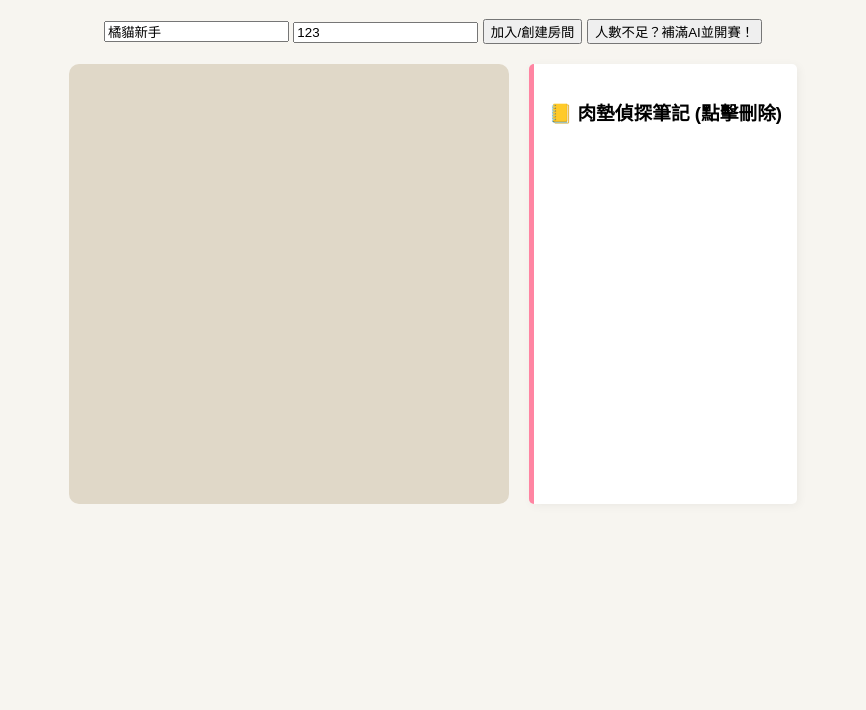
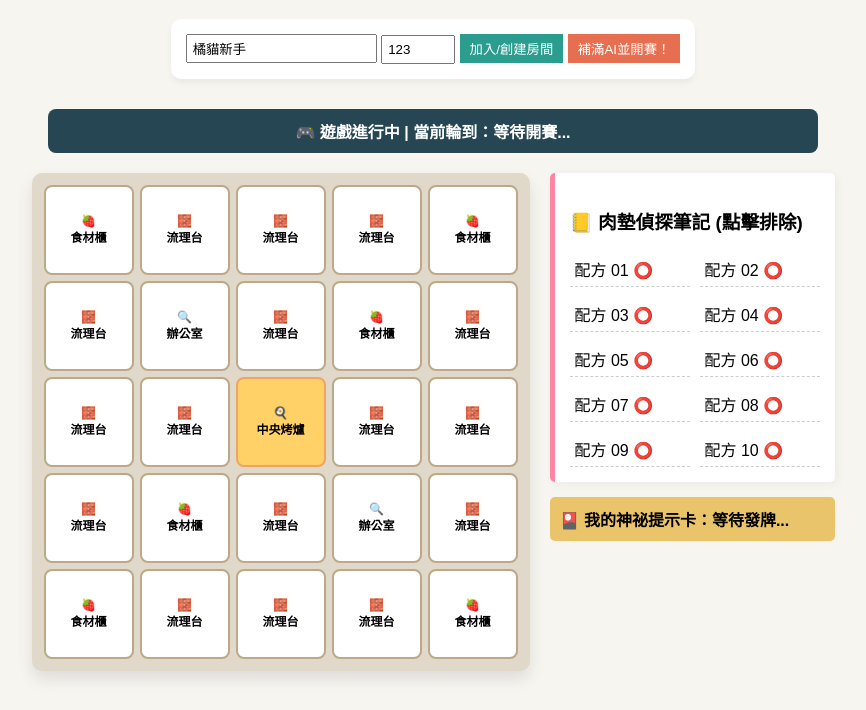
Before and after one commit to yii177/meow-bakery, a website: page public/index.html in a window 1280 px wide. Both pictures are taken after a click on the button "加入/創建房間". Shown: the part 90-800 px from the top of the page, without its empty margins (207-1073 px from the left). Drawn offline with nearby package versions, Linux system fonts and the light colour scheme; no server answers.

Commit message:
Update index.html

```diff
--- a/public/index.html
+++ b/public/index.html
@@ -3,52 +3,63 @@
 <head>
     <meta charset="UTF-8">
     <meta name="viewport" content="width=device-width, initial-scale=1.0">
-    <title>貓貓麵包店的完美配方 - 網頁版</title>
+    <title>貓貓麵包店的完美配方 - 連線動態版</title>
     <style>
         body { font-family: 'Arial', sans-serif; background-color: #f7f5f0; margin: 0; padding: 20px; text-align: center; }
+        .setup-panel { background: white; padding: 15px; border-radius: 10px; margin-bottom: 20px; display: inline-block; box-shadow: 0 4px 6px rgba(0,0,0,0.05); }
         .game-container { display: flex; flex-wrap: wrap; justify-content: center; gap: 20px; margin-top: 20px; }
-        /* 5x5 地圖樣式 */
-        .board { display: grid; grid-template-columns: repeat(5, 80px); grid-template-rows: repeat(5, 80px); gap: 5px; background: #e0d8c8; padding: 10px; border-radius: 10px; }
-        .tile { background-color: #fff; border: 2px solid #bda88a; border-radius: 8px; display: flex; flex-direction: column; align-items: center; justify-content: center; font-size: 12px; cursor: pointer; transition: transform 0.2s; }
-        .tile:hover { transform: scale(1.05); }
-        .center-tile { background-color: #ffd166; font-weight: bold; }
-        /* 偵探筆記本樣式 */
-        .notebook { background: #fff; border-left: 5px solid #ff85a2; padding: 15px; border-radius: 5px; box-shadow: 2px 2px 10px rgba(0,0,0,0.05); text-align: left; min-width: 200px; }
+        .board { display: grid; grid-template-columns: repeat(5, 90px); grid-template-rows: repeat(5, 90px); gap: 6px; background: #e0d8c8; padding: 12px; border-radius: 10px; box-shadow: 0 8px 16px rgba(0,0,0,0.1); }
+        .tile { background-color: #fff; border: 2px solid #bda88a; border-radius: 8px; display: flex; flex-direction: column; align-items: center; justify-content: center; font-size: 12px; cursor: pointer; transition: all 0.2s; position: relative; font-weight: bold; }
+        .tile:hover { transform: scale(1.05); background-color: #fffdf9; }
+        .center-tile { background-color: #ffd166; border-color: #f4a261; }
+        .notebook { background: #fff; border-left: 5px solid #ff85a2; padding: 15px; border-radius: 5px; box-shadow: 2px 2px 10px rgba(0,0,0,0.05); text-align: left; min-width: 250px; }
         .notebook-grid { display: grid; grid-template-columns: repeat(2, 1fr); gap: 10px; margin-top: 10px; }
         .note-item { cursor: pointer; padding: 5px; border-bottom: 1px dashed #ccc; }
+        .status-bar { width: 100%; max-width: 750px; background: #264653; color: white; padding: 10px; border-radius: 8px; margin: 10px auto; font-weight: bold; display: none; }
+        .player-tag { position: absolute; bottom: 4px; background: #e76f51; color: white; padding: 2px 6px; border-radius: 10px; font-size: 10px; font-weight: bold; }
+        .hand-panel { background: #e9c46a; padding: 10px; border-radius: 5px; margin-top: 15px; font-weight: bold; text-align: left; }
     </style>
-    <!-- 引入 Socket.io 與前端邏輯 -->
     <script src="/socket.io/socket.io.js"></script>
 </head>
 <body>
 
     <h1>🐾 貓貓麵包店的完美配方 🐾</h1>
-    <div id="lobby">
-        <input type="text" id="playerName" placeholder="輸入你的貓咪暱稱" value="橘貓新手">
-        <input type="text" id="roomId" placeholder="房間號碼 (例如: 123)" value="123">
-        <button onclick="joinRoom()">加入/創建房間</button>
-        <button onclick="startGame()">人數不足？補滿AI並開賽！</button>
+
+    <div class="setup-panel" id="lobby">
+        <input type="text" id="playerName" placeholder="貓咪暱稱" value="橘貓新手" style="padding: 5px;">
+        <input type="text" id="roomId" placeholder="房間號碼" value="123" style="padding: 5px; width: 60px;">
+        <button onclick="joinRoom()" style="padding: 5px 10px; background: #2a9d8f; color: white; border: none; cursor: pointer;">加入/創建房間</button>
+        <button onclick="startGame()" style="padding: 5px 10px; background: #e76f51; color: white; border: none; cursor: pointer;">補滿AI並開賽！</button>
     </div>
 
+    <div class="status-bar" id="statusBar">🎮 遊戲進行中 | 當前輪到：等待開賽...</div>
+
     <div class="game-container" id="gameScreen" style="display:none;">
-        <!-- 左側：5x5 地圖 -->
         <div class="board" id="kitchenBoard"></div>
 
-        <!-- 右側：肉墊偵探筆記本 -->
-        <div class="notebook">
-            <h3>📒 肉墊偵探筆記 (點擊刪除)</h3>
-            <div class="notebook-grid" id="notebookGrid"></div>
+        <div>
+            <div class="notebook">
+                <h3>📒 肉墊偵探筆記 (點擊排除)</h3>
+                <div class="notebook-grid" id="notebookGrid"></div>
+            </div>
+            <div class="hand-panel" id="handPanel">🎴 我的神祕提示卡：等待發牌...</div>
         </div>
     </div>
 
     <script>
         const socket = io();
+        let myId = null;
+        let gameState = { players: [], board: Array(25).fill('🧱 流理台') };
 
         function joinRoom() {
             const roomId = document.getElementById('roomId').value;
             const playerName = document.getElementById('playerName').value;
             socket.emit('joinRoom', { roomId, playerName });
+            myId = socket.id;
             document.getElementById('gameScreen').style.display = 'flex';
+            document.getElementById('statusBar').style.display = 'block';
+            initBoardUI();
+            initNotebookUI();
         }
 
         function startGame() {
@@ -56,22 +67,31 @@
             socket.emit('startGame', roomId);
         }
 
-        // 初始化 5x5 地圖與筆記本 UI
-        function initUI() {
+        // 靜態生成 5x5 地圖基礎外觀
+        function initBoardUI() {
             const board = document.getElementById('kitchenBoard');
             board.innerHTML = '';
             for (let i = 0; i < 25; i++) {
                 const tile = document.createElement('div');
                 tile.classList.add('tile');
+                tile.id = `tile-${i}`;
                 if (i === 12) {
                     tile.classList.add('center-tile');
-                    tile.innerText = '🍳\n中央烤爐';
+                    tile.innerHTML = '🍳<br>中央烤爐';
+                } else if (i % 4 === 0) {
+                    tile.innerHTML = '🍓<br>食材櫃';
+                } else if (i === 6 || i === 18) {
+                    tile.innerHTML = '🔍<br>辦公室';
                 } else {
-                    tile.innerText = '🧱\n流理台';
+                    tile.innerHTML = '🧱<br>流理台';
                 }
+                // 點擊流理台格子時觸發移動
+                tile.onclick = () => handleTileClick(i);
                 board.appendChild(tile);
             }
+        }
 
+        function initNotebookUI() {
             const notebook = document.getElementById('notebookGrid');
             notebook.innerHTML = '';
             for (let i = 1; i <= 10; i++) {
@@ -85,10 +105,38 @@
             }
         }
 
+        // 【核心修正】動態更新玩家位置與手牌資訊
         socket.on('gameStarted', (data) => {
-            alert('遊戲開始！AI 已補滿，手牌已暗中分發。');
-            initUI();
+            document.getElementById('statusBar').innerText = `🎮 遊戲正式開始！當前回合：${data.players[0].name}`;
+
+            // 尋找自己在伺服器端分配到的手牌
+            const me = data.players.find(p => p.id === socket.id || p.name === document.getElementById('playerName').value);
+            if (me && me.cards) {
+                document.getElementById('handPanel').innerText = `🎴 我的神祕提示卡（絕對不是謎底）：【配方 ${me.cards.join(' 號】、【配方 ')} 號】`;
+            }
+
+            // 清除舊的貓咪位置，並將 4 隻貓咪放上地圖
+            for (let i = 0; i < 25; i++) {
+                const tags = document.getElementById(`tile-${i}`).querySelectorAll('.player-tag');
+                tags.forEach(t => t.remove());
+            }
+
+            // 初始分配位置：4 名玩家依序放入地圖的四個角落與邊緣
+            const spawnPoints = [0, 4, 20, 24];
+            data.players.forEach((player, index) => {
+                const tileIndex = spawnPoints[index];
+                const tile = document.getElementById(`tile-${tileIndex}`);
+                const tag = document.createElement('div');
+                tag.classList.add('player-tag');
+                tag.innerText = player.isAI ? '🐱 AI' : '🐾 我';
+                if(player.isAI) tag.style.background = '#2a9d8f';
+                tile.appendChild(tag);
+            });
         });
+
+        function handleTileClick(index) {
+            alert(`你點擊了第 ${index + 1} 格廚房板塊！現在輪到你移動，已向伺服器發送走位請求。`);
+        }
     </script>
 </body>
 </html>
```
